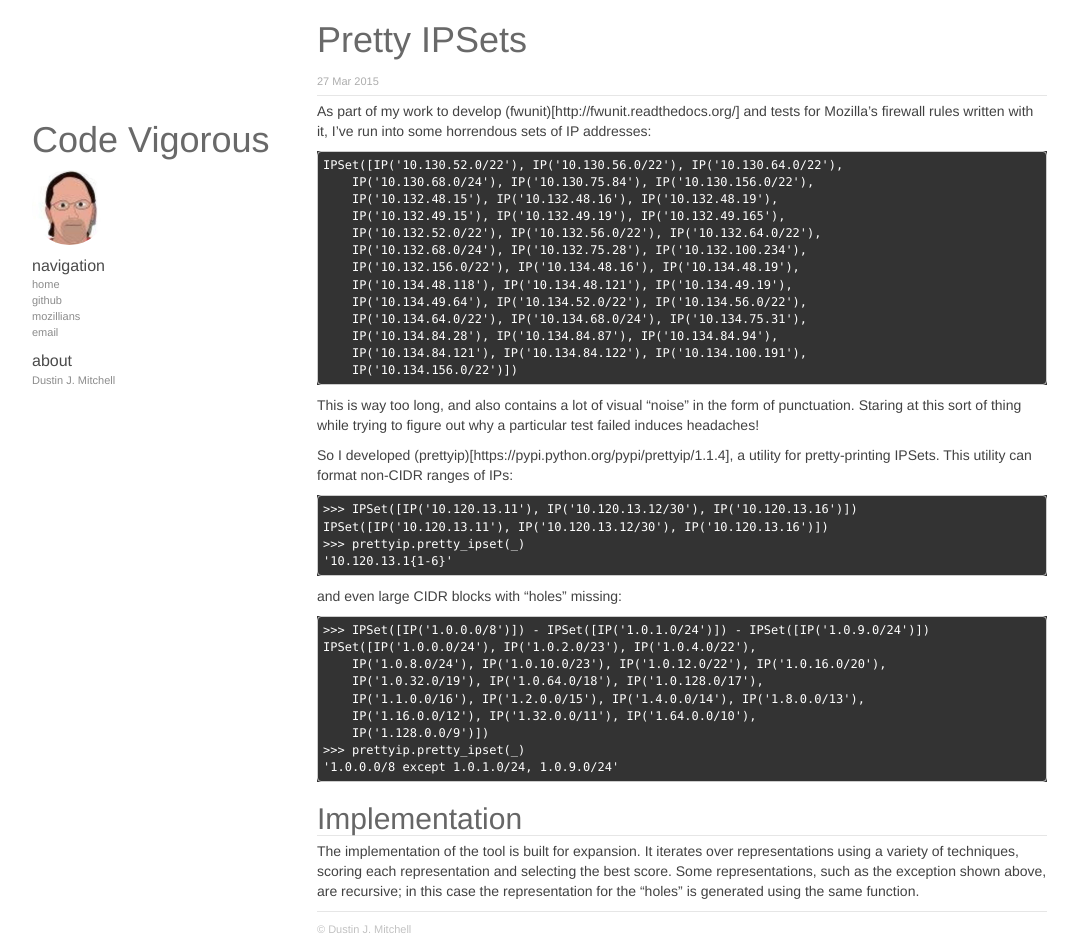
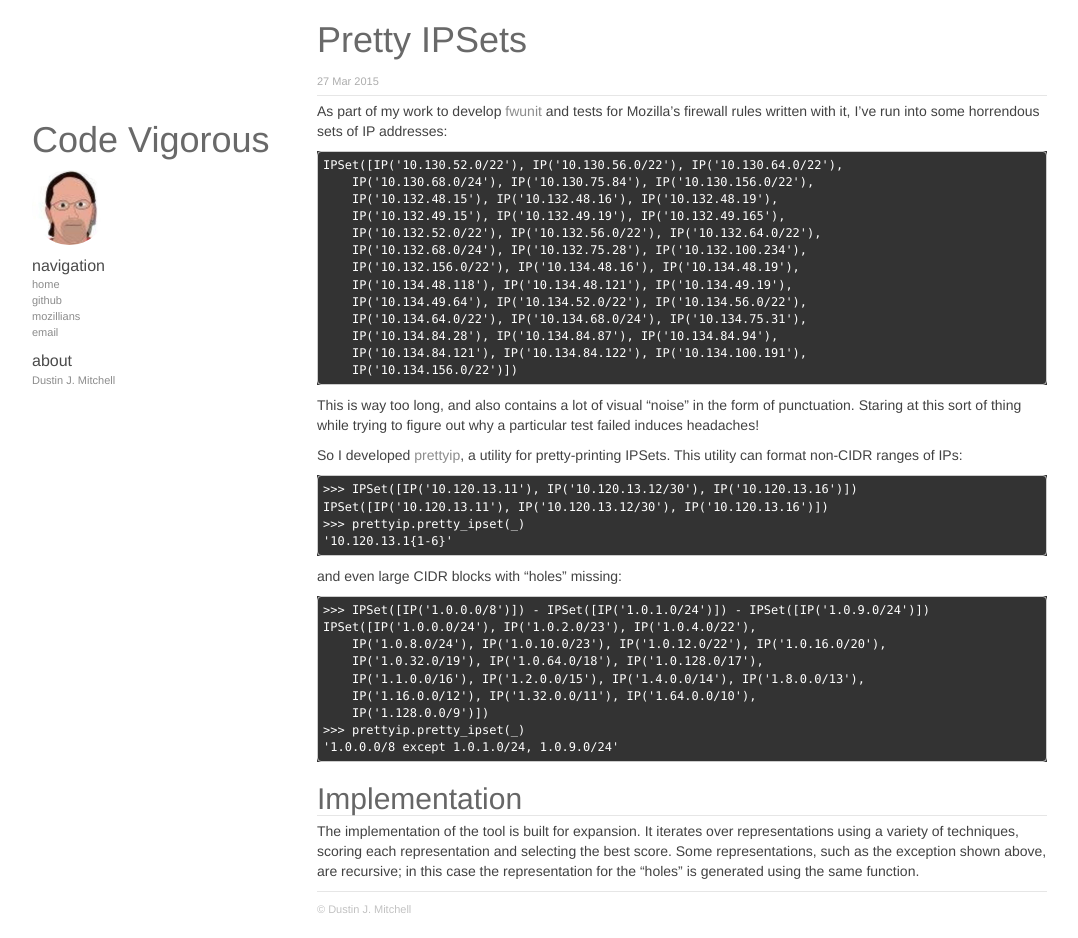
Before and after one commit to djmitche/code.v.igoro.us, a Jekyll site: the page built from _posts/2015-03-27-prettyip.md, in a window 1280 px wide. Shown: the whole page, without its empty margins (53-1131 px from the left). Built offline with Jekyll 4.4.1, drawn with Linux system fonts in a browser that asks for light colours; nearby versions of some CDN libraries; library files that are not in the unit come from our copies; Markdown is read by kramdown in place of the engine named in the settings; comment, search, counter and statistics services are not loaded.

Commit message:
fix links

```diff
--- a/_posts/2015-03-27-prettyip.md
+++ b/_posts/2015-03-27-prettyip.md
@@ -4,7 +4,7 @@
 date:   2015-03-27 12:00:00
 ---
 
-As part of my work to develop (fwunit)[http://fwunit.readthedocs.org/] and tests for Mozilla's firewall rules written with it, I've run into some horrendous sets of IP addresses:
+As part of my work to develop [fwunit](http://fwunit.readthedocs.org/) and tests for Mozilla's firewall rules written with it, I've run into some horrendous sets of IP addresses:
 
     IPSet([IP('10.130.52.0/22'), IP('10.130.56.0/22'), IP('10.130.64.0/22'),
         IP('10.130.68.0/24'), IP('10.130.75.84'), IP('10.130.156.0/22'),
@@ -23,7 +23,7 @@
 This is way too long, and also contains a lot of visual "noise" in the form of punctuation.
 Staring at this sort of thing while trying to figure out why a particular test failed induces headaches!
 
-So I developed (prettyip)[https://pypi.python.org/pypi/prettyip/1.1.4], a utility for pretty-printing IPSets.
+So I developed [prettyip](https://pypi.python.org/pypi/prettyip/1.1.4), a utility for pretty-printing IPSets.
 This utility can format non-CIDR ranges of IPs:
 
     >>> IPSet([IP('10.120.13.11'), IP('10.120.13.12/30'), IP('10.120.13.16')])
```
